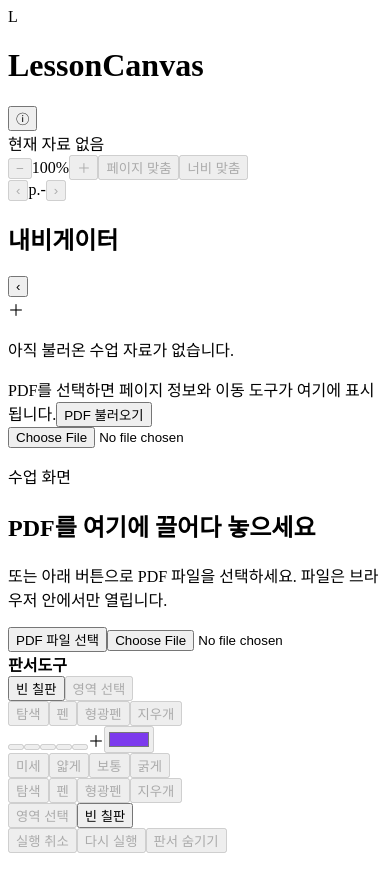
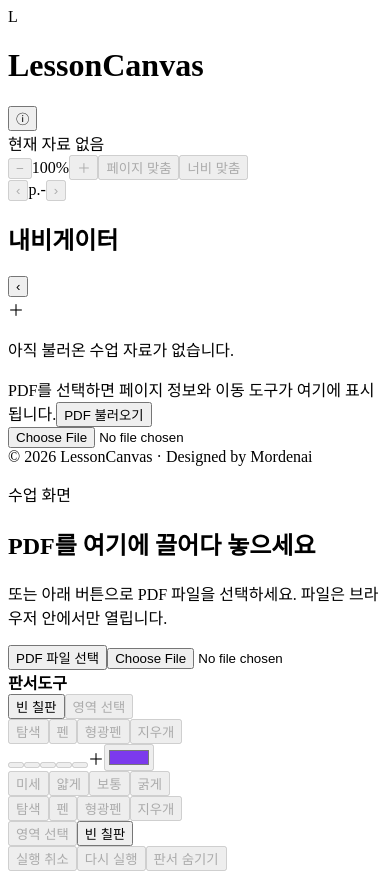
Before and after one commit to park791014-web/classcanvas, a React (Vite) app: page / in a window 390 px wide. Built offline with nearby package versions, Linux system fonts and the light colour scheme; the HTML template or start-up script is replaced by a standard one.

Commit message:
fix: improve mobile layout and initial branding

```diff
--- a/package.json
+++ b/package.json
@@ -1,7 +1,7 @@
 {
   "name": "classcanvas",
   "private": true,
-  "version": "0.0.3",
+  "version": "0.0.4",
   "type": "module",
   "scripts": {
     "dev": "vite",
--- a/src/components/layout/LessonNavigator.tsx
+++ b/src/components/layout/LessonNavigator.tsx
@@ -204,9 +204,6 @@
               </div>
             ))}
           </section>
-          <footer className="navigator-file-action" aria-label="LessonCanvas 제작자 정보">
-            <span>© 2026 LessonCanvas · Designed by Mordenai</span>
-          </footer>
         </div>
       ) : (
         <div className="navigator-empty-state">
@@ -216,6 +213,9 @@
           {status !== 'loading' && <PdfFileButton label="PDF 불러오기" onFileSelected={onFileSelected} />}
         </div>
       )}
+      <footer className="navigator-file-action" aria-label="LessonCanvas 제작자 정보">
+        <span>© 2026 LessonCanvas · Designed by Mordenai</span>
+      </footer>
     </aside>
   )
 }
--- a/src/styles/global.css
+++ b/src/styles/global.css
@@ -1516,6 +1516,79 @@
   white-space: nowrap;
 }
 
+/* Narrow screens use the remaining visual viewport instead of the desktop minimum canvas. */
+@media (max-width: 800px) {
+  html, body, #root {
+    min-width: 0;
+    min-height: 0;
+  }
+
+  .app-shell {
+    grid-template-rows: 52px minmax(0, 1fr) 64px;
+    min-height: 0;
+    height: 100dvh;
+  }
+
+  .top-bar {
+    grid-template-columns: minmax(0, 1fr) auto;
+    padding-inline: 10px;
+    gap: 8px;
+  }
+
+  .brand-mark,
+  .material-status,
+  .topbar-page-controls {
+    display: none;
+  }
+
+  .brand-block h1 { font-size: 18px; }
+  .topbar-zoom-controls { justify-self: end; }
+  .topbar-zoom-controls .fit-mode-button { display: none; }
+
+  .lesson-layout,
+  .lesson-layout.is-sidebar-collapsed {
+    grid-template-columns: 48px minmax(0, 1fr);
+    min-height: 0;
+    padding: 6px;
+    gap: 6px;
+    overflow: hidden;
+  }
+
+  .lesson-navigator { min-height: 0; }
+  .lesson-navigator:not(.lesson-navigator--collapsed) .panel-heading {
+    justify-content: center;
+    min-height: 46px;
+    height: 46px;
+    padding: 5px;
+  }
+  .lesson-navigator:not(.lesson-navigator--collapsed) .panel-heading h2,
+  .lesson-navigator:not(.lesson-navigator--collapsed) .navigator-document,
+  .lesson-navigator:not(.lesson-navigator--collapsed) .navigator-empty-state {
+    display: none;
+  }
+  .lesson-navigator:not(.lesson-navigator--collapsed) .navigator-toggle { width: 34px; min-width: 34px; height: 34px; }
+
+  .workspace-ui-layer { padding: 22px 16px; }
+  .workspace-symbol { width: 54px; height: 66px; margin-bottom: 16px; padding: 14px 11px; }
+  .workspace-empty-state h2 { font-size: 23px; }
+  .workspace-empty-state > p:last-child { margin-top: 10px; font-size: 14px; }
+
+  .tool-bar {
+    display: flex;
+    justify-content: flex-start;
+    min-width: 0;
+    padding: 0 8px;
+    overflow-x: auto;
+    overflow-y: hidden;
+    scrollbar-width: thin;
+  }
+  .toolbar-label,
+  .annotation-toolbar-controls,
+  .history-controls { flex: none; }
+  .annotation-toolbar-controls { display: flex; width: max-content; }
+  .tool-bar::-webkit-scrollbar { height: 5px; }
+}
+
 .content-split-source { position: relative; }
 .content-split-ratio-controls {
   z-index: 10;
```
Also changed, not shown: 1 other file (tests, documents, lock files or other folders).
